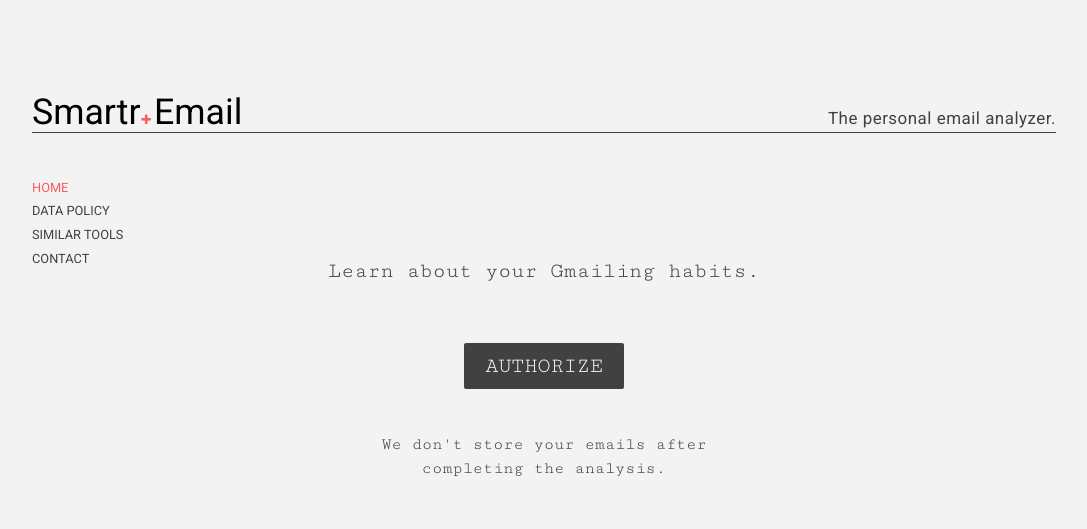
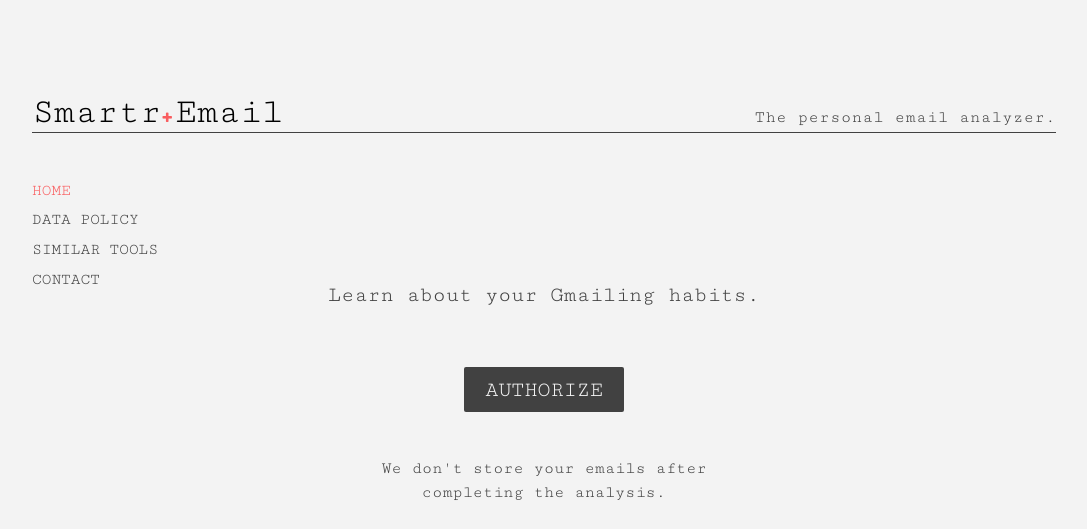
Before and after one commit to ilyaaltshteyn/SmarterEmail, a Flask app: page / in a window 1280 px wide. Shown: the top 529 px of the page, without its empty margins (96-1183 px from the left). Run offline with Flask 2, Linux system fonts and the light colour scheme; some libraries are stand-ins or nearby versions.

Commit message:
single fonted the whole thing

```diff
--- a/static/home.css
+++ b/static/home.css
@@ -48,8 +48,8 @@ h1 {
     line-height: 0.928em;
     text-align: center;
     /*text-transform: uppercase;*/
-    font-family: Roboto;
-    font-weight: 300;
+    font-family: "Cutive Mono";
+    font-weight: 500;
     font-style: normal;
     text-rendering: geometricPrecision;
 }
@@ -79,9 +79,9 @@ ul {
 
 .main-nav li {
     margin: .35em 0;
-    font-family: Roboto;
+    font-family: "Cutive Mono";
     text-transform: uppercase;
-    font-size: .8em;
+    font-size: 1em;
     font-weight: 300;
 }
 
@@ -108,7 +108,7 @@ p {
 }
 
 h3 {
-    font-family: Roboto;
+    font-family: "Cutive Mono";
     font-weight: 200;
     font-style: normal;
     text-align: center;
@@ -208,7 +208,7 @@ footer {
         font-size: 1.06em;
         line-height: 0.931em;
         margin: 0;
-        font-family: Roboto;
+        font-family: "Cutive Mono";
         font-weight: 200;
         font-style: normal;
         letter-spacing: .5;
```
